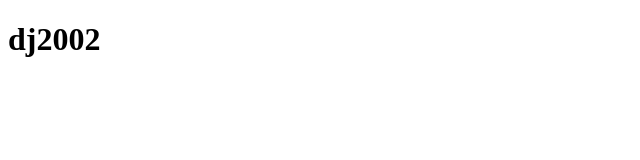
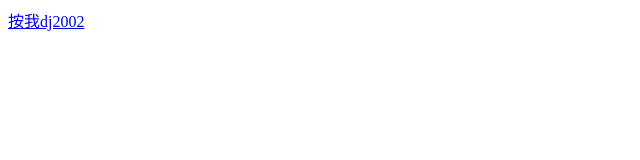
Before and after one commit to Allen-221/dj2002, a plain HTML site: page index.html in a window 1280 px wide. Shown: the whole page, without its empty margins (0-640 px from the left). Drawn offline with Linux system fonts and the light colour scheme.

Commit message:
Update index.html

```diff
--- a/index.html
+++ b/index.html
@@ -7,6 +7,6 @@
     <title>Document</title>
 </head>
 <body>
-    <h1>dj2002</h1>
+    <a href="https://git.text12452.tk/">按我dj2002</a>
 </body>
 </html>
```
